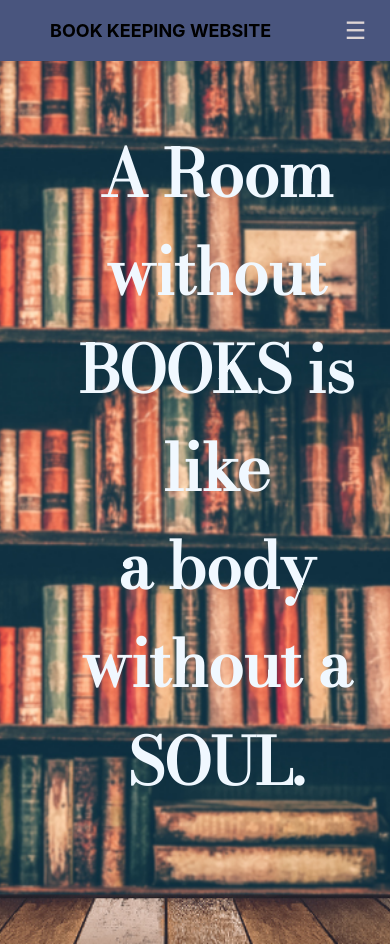
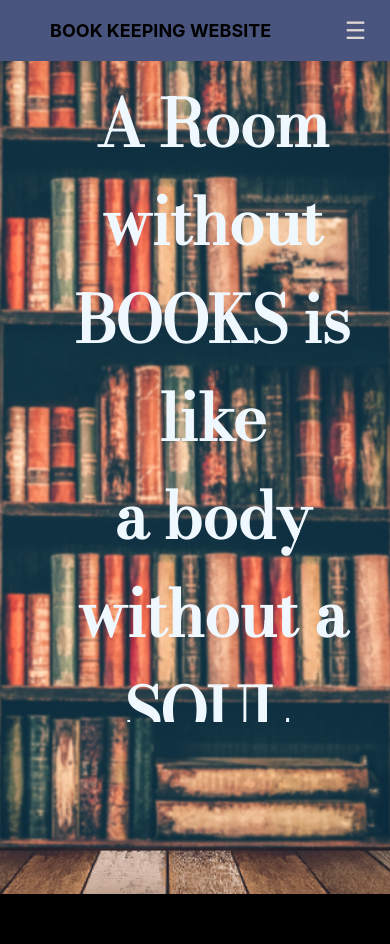
Before and after one commit to ajit1810/Book-Keeping, a React (Create React App) app: page / in a window 390 px wide. After the commit the page ends 894 px from the top, so only its background shows below. Built offline with nearby package versions, Linux system fonts and the light colour scheme.

Commit message:
responsive

```diff
--- a/src/App.css
+++ b/src/App.css
@@ -7,7 +7,7 @@
 }
 
 body{
-  padding-top: 100px;
+  padding-top: 50px;
   background-color: black;
   background-image: url(./assets/bg1.png);
   background-repeat: no-repeat;
@@ -15,7 +15,8 @@ body{
   background-position: center;
   height: 100vh;
   width: 100vw;
-  overflow: hidden; /* Prevent scrollbars if not needed */
+  overflow: hidden;
+   /* Prevent scrollbars if not needed */
 
 }
 
--- a/src/components/Books.js
+++ b/src/components/Books.js
@@ -37,7 +37,13 @@ const Books = () => {
 
 
   return (
-    <div style={{animation: "fadeIn 1s ease-out forwards" }}>
+    <div style={{animation: "fadeIn 1s ease-out forwards",
+      height: '100vh',  // Adjust this value as needed
+      overflowY: 'auto',
+      paddingBottom: '20px',
+      boxSizing: 'border-box'
+
+     }}>
         {
         data!=null?
         <>
--- a/src/components/Home.css
+++ b/src/components/Home.css
@@ -1,10 +1,11 @@
 .header{
-    height: 80vh;
+    height: 90vh;
     align-content: center;
-    position: fixed;
-    left: 18%;
+    /* position: fixed; */
+    /* left: 18%; */
+    padding-bottom: 250px;
     animation: fadeIn 1s ease-out forwards;
-
+    overflow-y: auto;
 }
 
  .row{
```
